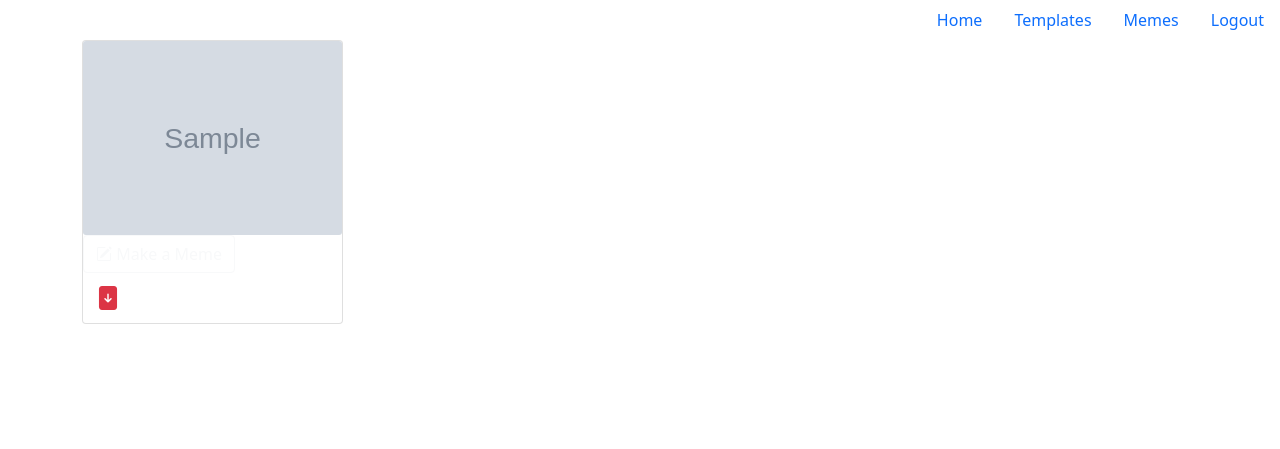
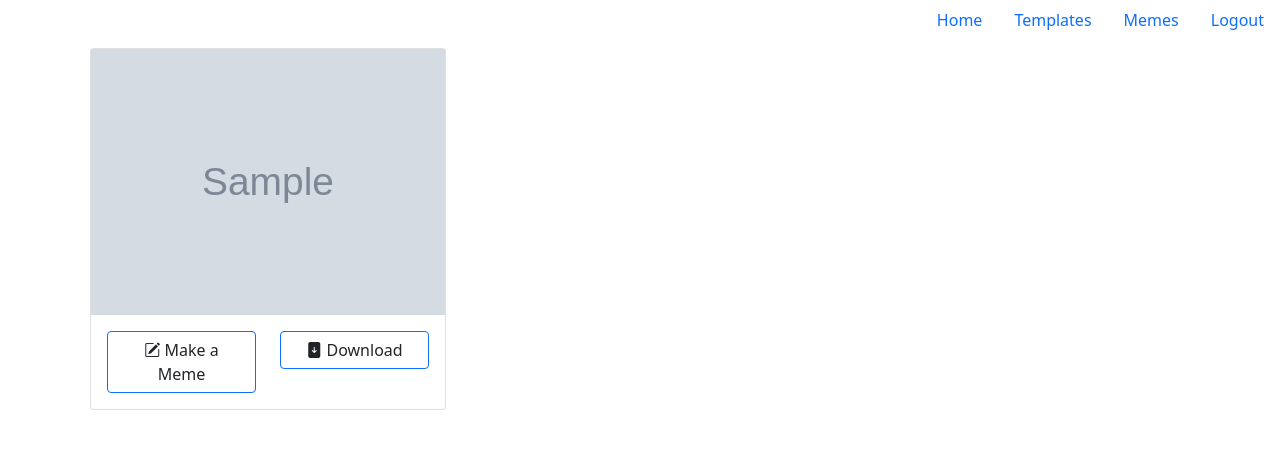
Before and after one commit to Maraljan/WebMeme, a Flask app: page /meme in a window 1280 px wide. Shown: the top 449 px of the page. Run offline with Flask 2, Linux system fonts and the light colour scheme; a user stored in the database is signed in; tables that the repository leaves empty hold one stand-in row (values such as "Sample post"); grey boxes marked "Sample" are stand-in pictures.

Commit message:
refactored buttons on meme page and on create meme page.

```diff
--- a/app/templates/base.html
+++ b/app/templates/base.html
@@ -27,6 +27,7 @@
 </div>
 
 <script src="https://cdn.jsdelivr.net/npm/bootstrap@5.0.1/dist/js/bootstrap.bundle.min.js" integrity="sha384-gtEjrD/SeCtmISkJkNUaaKMoLD0//ElJ19smozuHV6z3Iehds+3Ulb9Bn9Plx0x4" crossorigin="anonymous"></script>
+<script src="https://cdn.jsdelivr.net/npm/masonry-layout@4.2.2/dist/masonry.pkgd.min.js" integrity="sha384-GNFwBvfVxBkLMJpYMOABq3c+d3KnQxudP/mGPkzpZSTYykLBNsZEnG2D9G/X/+7D" crossorigin="anonymous" async></script>
 
 </body>
 </html>
--- a/app/templates/memes.html
+++ b/app/templates/memes.html
@@ -5,16 +5,34 @@
 {% endblock %}
 
 {% block content %}
-    <div class="row">
+    <div class="grid" data-masonry='{"percentPosition": true }'>
         {% for meme in memes %}
-            <div class="col-3">
-                <div class="card text-white">
-                    <img src="{{ meme.image_url() }}" class="card-img">
-                    <div class="col-10">
-                        <a href="{{ url_for('main.create_meme', title=meme.template.title) }}" class="btn btn-outline-light"><i class="bi bi-pencil-square"></i> Make a Meme</a>
-                    </div>
-                    <div class="col-2">
-                        <a href="{{ url_for('main.meme_download', meme_id=meme.pk) }}" class="btn text-danger"><i class="bi bi-file-arrow-down-fill" style="font-size: 150%;"></i></a>
+            <div class="col-4">
+                <div class="card m-2 text-white">
+                    <img src="{{ meme.image_url() }}">
+
+
+                    <div class="card-body">
+                        <div class="row">
+                            <div class="col">
+                                <a href="{{ url_for('main.create_meme', title=meme.template.title) }}"
+                                   class="btn btn-outline-primary text-dark mx-auto"
+                                >
+                                    <i class="bi bi-pencil-square"></i>
+                                    Make a Meme
+                                </a>
+                            </div>
+                            <div class="col">
+                                <a
+                                    class="btn btn-outline-primary text-dark mx-auto"
+                                    href="{{ url_for('main.meme_download', meme_id=meme.pk) }}"
+                                    style="width: 100%;"
+                                >
+                                    <i class="bi bi-file-arrow-down-fill"></i>
+                                    Download
+                                </a>
+                            </div>
+                        </div>
                     </div>
                 </div>
             </div>
```
Also changed, not shown: app/templates/create_meme.html (+43 -9 lines).
